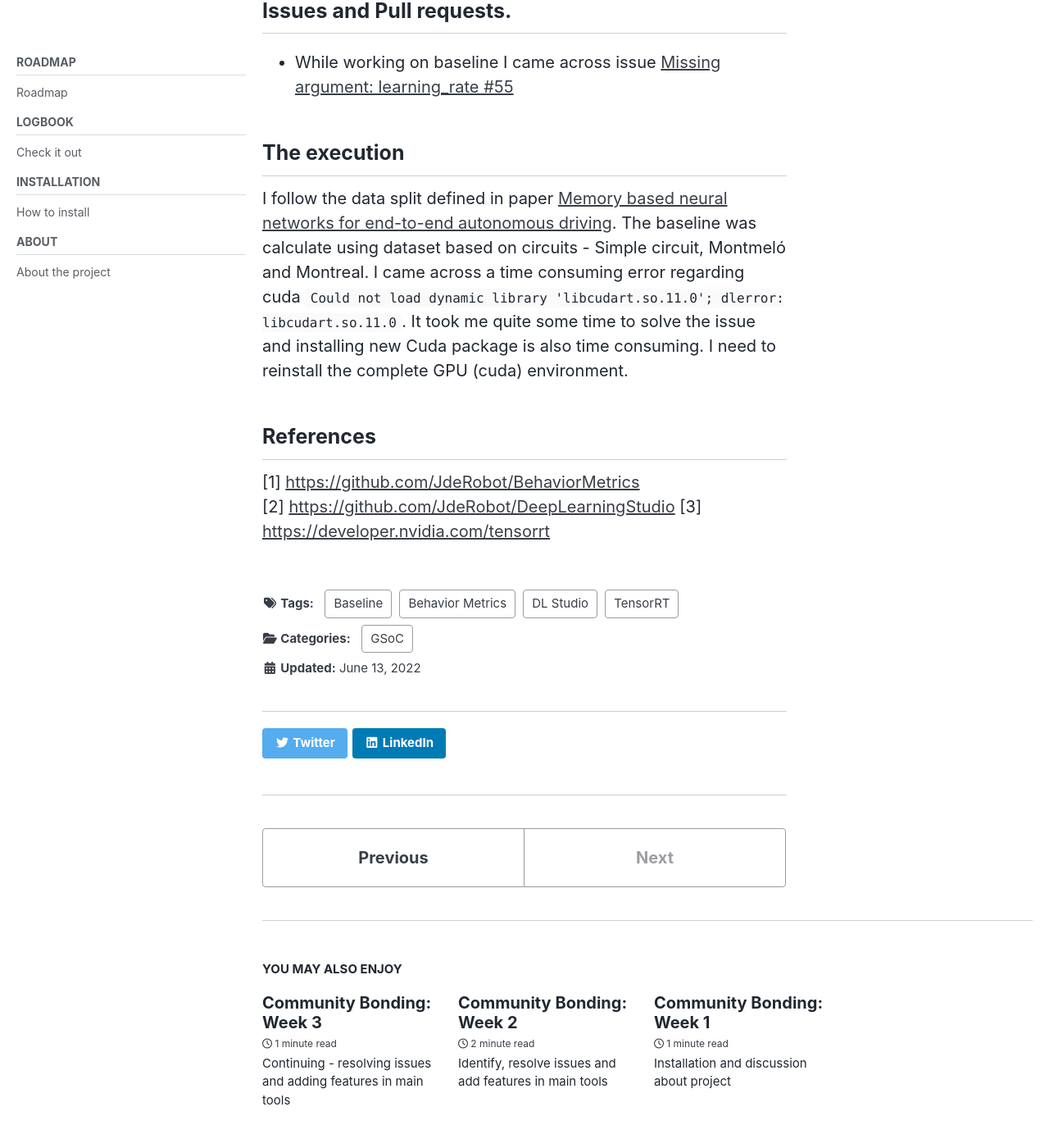
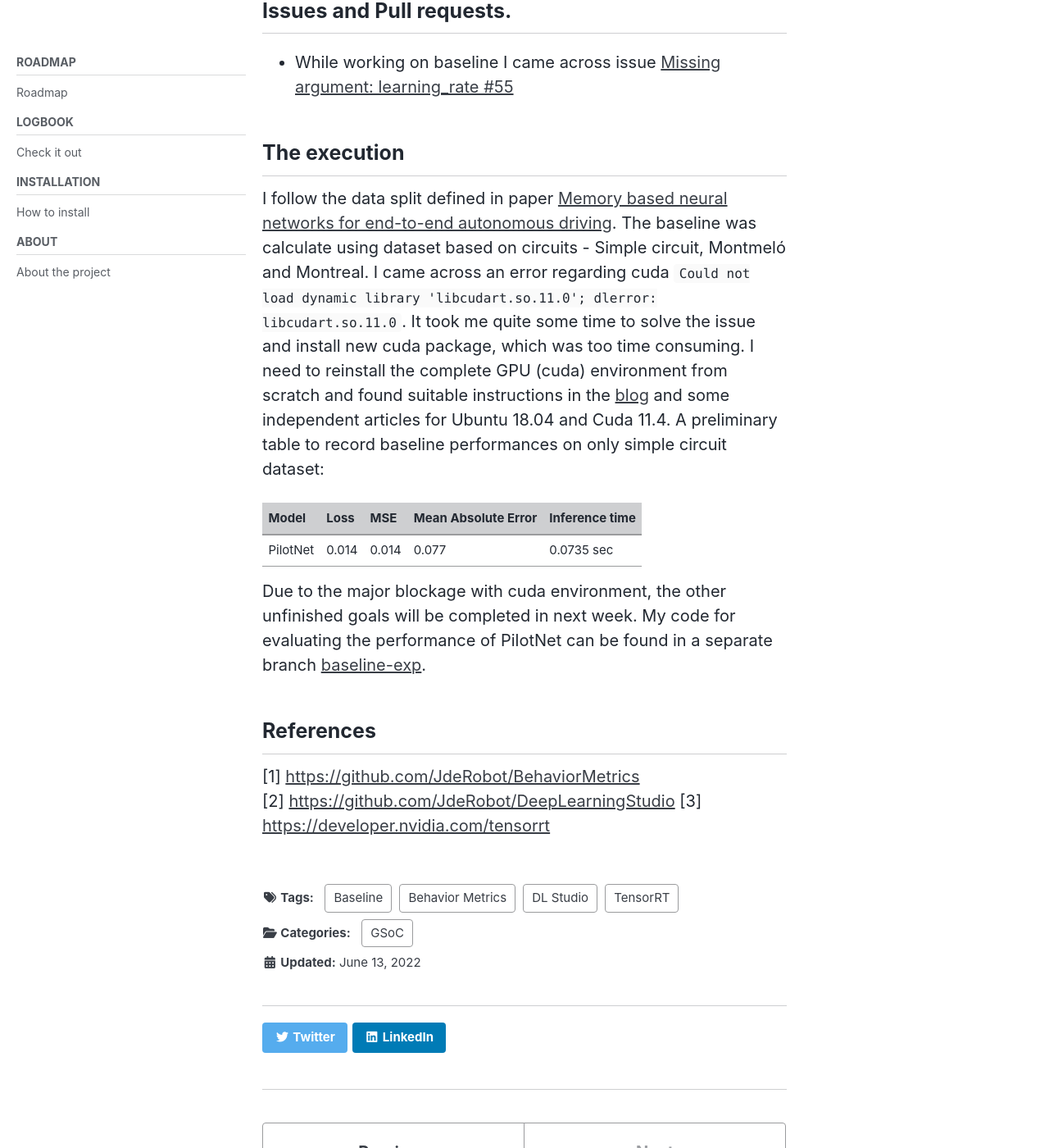
Before and after one commit to TheRoboticsClub/gsoc2022-Nikhil_Paliwal, a Jekyll site: the page built from docs/_posts/2022-06-13-Coding-Period-Week-1.md, in a window 1280 px wide and 1400 px high, scrolled down 1113 px. Shown: the whole window at 82% size. Built offline with Jekyll 4.4.1, drawn with Linux system fonts in a browser that asks for light colours; cached includes are drawn as plain includes; nearby versions of some CDN libraries.

Commit message:
cuda issue solved and baseline

```diff
--- a/docs/_posts/2022-06-13-Coding-Period-Week-1.md
+++ b/docs/_posts/2022-06-13-Coding-Period-Week-1.md
@@ -32,7 +32,7 @@ During the community bonding period, I prepared the tools for use in coding peri
 
 - [X] Update previous PR's according to requested changes.
 - [X] Test access to GPU server.
-- [ ] PilotNet baseline - Calculate loss (regression), inference time (script and BehaviorNet)
+- [X] PilotNet baseline - Calculate loss (regression), inference time (script and BehaviorNet)
 - [ ] DeepestLSTMTinyPilotNet baseline - Calculate loss (regression), inference time (script and BehaviorNet)
 - [ ] PilotNet optimization experiment with TensorRT
 - [ ] DeepestLSTMTinyPilotNet optimization experiment with TensorRT
@@ -41,8 +41,15 @@ During the community bonding period, I prepared the tools for use in coding peri
 * While working on baseline I came across issue [Missing argument: learning_rate #55](https://github.com/JdeRobot/DeepLearningStudio/issues/55)
 
 ## The execution
-I follow the data split defined in paper [Memory based neural networks for end-to-end autonomous driving](https://arxiv.org/abs/2205.12124). The baseline was calculate using dataset based on circuits - Simple circuit, Montmeló and Montreal. I came across a time consuming error regarding cuda `Could not load dynamic library 'libcudart.so.11.0'; dlerror: libcudart.so.11.0`. It took me quite some time to solve the issue and installing new Cuda package is also time consuming. I need to reinstall the complete GPU (cuda) environment.
- <!-- and found suitable instructions in the [blog](https://medium.com/@anarmammadli/how-to-install-cuda-11-4-on-ubuntu-18-04-or-20-04-63f3dee2099) for Ubuntu 18.04 and Cuda 11.4. -->
+I follow the data split defined in paper [Memory based neural networks for end-to-end autonomous driving](https://arxiv.org/abs/2205.12124). The baseline was calculate using dataset based on circuits - Simple circuit, Montmeló and Montreal. I came across an error regarding cuda `Could not load dynamic library 'libcudart.so.11.0'; dlerror: libcudart.so.11.0`. It took me quite some time to solve the issue and install new cuda package, which was too time consuming. I need to reinstall the complete GPU (cuda) environment from scratch and found suitable instructions in the [blog](https://medium.com/@anarmammadli/how-to-install-cuda-11-4-on-ubuntu-18-04-or-20-04-63f3dee2099) and some independent articles for Ubuntu 18.04 and Cuda 11.4.
+A preliminary table to record baseline performances on only simple circuit dataset:
+
+Model | Loss | MSE | Mean Absolute Error | Inference time
+--- | --- | --- | --- | ---
+PilotNet | 0.014 | 0.014 | 0.077 | 0.0735 sec
+
+Due to the major blockage with cuda environment, the other unfinished goals will be completed in next week. My code for evaluating the performance of PilotNet can be found in a separate branch [baseline-exp](https://github.com/nik1806/DeepLearningStudio/tree/baseline-exp).
+
 
 ## References
 
```
